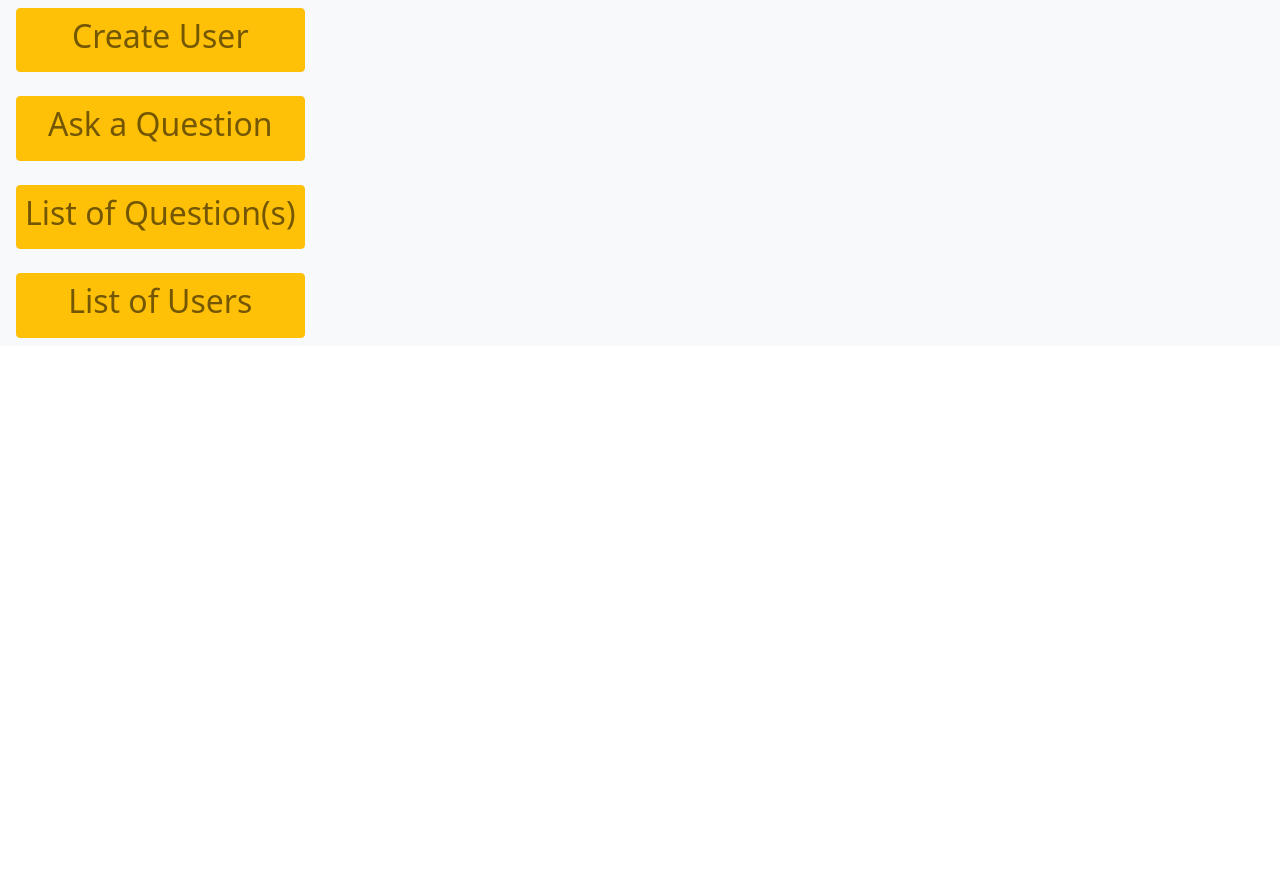
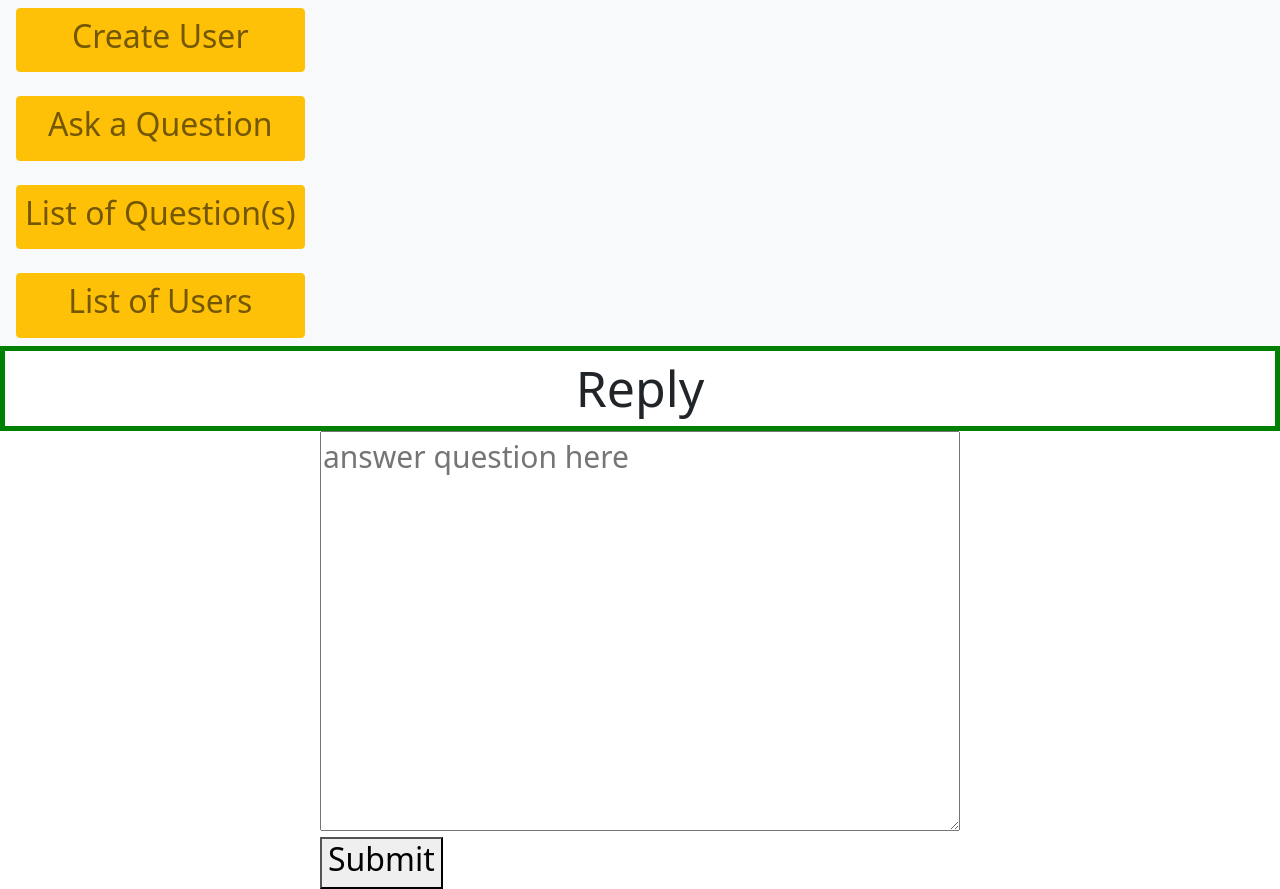
Before and after one commit to oMoo1234/AdvanceWeb_Final, a React (Create React App) app in the folder mern/client/: page /reply in a window 1280 px wide. Before the commit the page ends 800 px from the top, so only its background shows below. Built offline with nearby package versions, Linux system fonts and the light colour scheme.

Commit message:
created reply page

```diff
--- a/mern/client/src/App.js
+++ b/mern/client/src/App.js
@@ -10,6 +10,7 @@ import Edit from "./components/edit";
 import Create from "./components/create";
 import Question from "./components/question";
 import AskedQuestions from "./components/askedquestions";
+import Reply from "./components/reply";
 
 
 
@@ -25,6 +26,8 @@ const App = () => {
        <Route path="/create" element={<Create />} />
        <Route path="/" element={<Question />} />
        <Route path="/asked_questions" element={<AskedQuestions />} />
+       <Route path="/reply" element={<Reply />} />
+
 
      </Routes>
    </div>
--- a/mern/client/src/components/askedquestions.js
+++ b/mern/client/src/components/askedquestions.js
@@ -1,13 +1,16 @@
 
 import React, { useEffect, useState } from 'react';
-import { Link } from 'react-router-dom';
+import { Link, Navigate } from 'react-router-dom';
+import { NavLink } from "react-router-dom";
+import { useNavigate } from "react-router";
 
 import "../main.css"
 
 export default function GetQuestions() {
     const [resource, setResource] = useState();
     const[ item, setItem] = useState([]);
-
+    const[update, setUpdate] = useState();
+    const navigate = useNavigate();
     useEffect(()=>{
         fetch('http://localhost:5000/question/')
         .then(response => response.json())
@@ -16,6 +19,16 @@ export default function GetQuestions() {
     },[resource])
 
     let num = 1;
+    let likes = 0;
+    function handleVote(){
+      likes++;
+      console.log(likes);
+
+    }
+    function handleReply(){
+        navigate("/reply");
+
+    }
 
   return (
     <div>
@@ -23,7 +36,11 @@ export default function GetQuestions() {
       <div className='askedQuestions'>{item.map( question => {
         return <p>
           {num++}. {question.question}
-          <button>Vote</button>
+          &nbsp;&nbsp;&nbsp;&nbsp;&nbsp;&nbsp;&nbsp;
+          <button onClick={handleVote}>{likes} Likes </button>
+          &nbsp;&nbsp;
+          <button onClick={handleReply}> reply</button>
+
         </p>
     })}
     </div>
--- /dev/null
+++ b/mern/client/src/components/reply.js
@@ -0,0 +1,28 @@
+import React from 'react'
+import '../main.css';
+
+
+export default function reply() {
+
+
+  return (
+    <div>
+        <div className='reply'>Reply</div>
+        <div className='question-form'>
+        <form >
+          <textarea
+          type="text"
+          className="input"
+
+          placeholder='answer question here'
+          >
+        </textarea>
+        <br></br>
+        <button type='submit' value='Submit' > <h2>Submit</h2></button>
+        </form>
+        </div>
+
+
+    </div>
+  )
+}
--- a/mern/client/src/main.css
+++ b/mern/client/src/main.css
@@ -67,4 +67,15 @@ font-size: 30px;
     border: 8px solid;
     text-align: center;
     font-size: 50px;
+    background-color: lightcoral;
 }
+#likes{
+height: 50px;
+height: 50px;
+
+}
+.reply{
+    border: solid 5px green;
+    text-align: center;
+    font-size: 50px;
+}
```
Also changed, not shown: mern/client/src/logo/likes.png (added).
